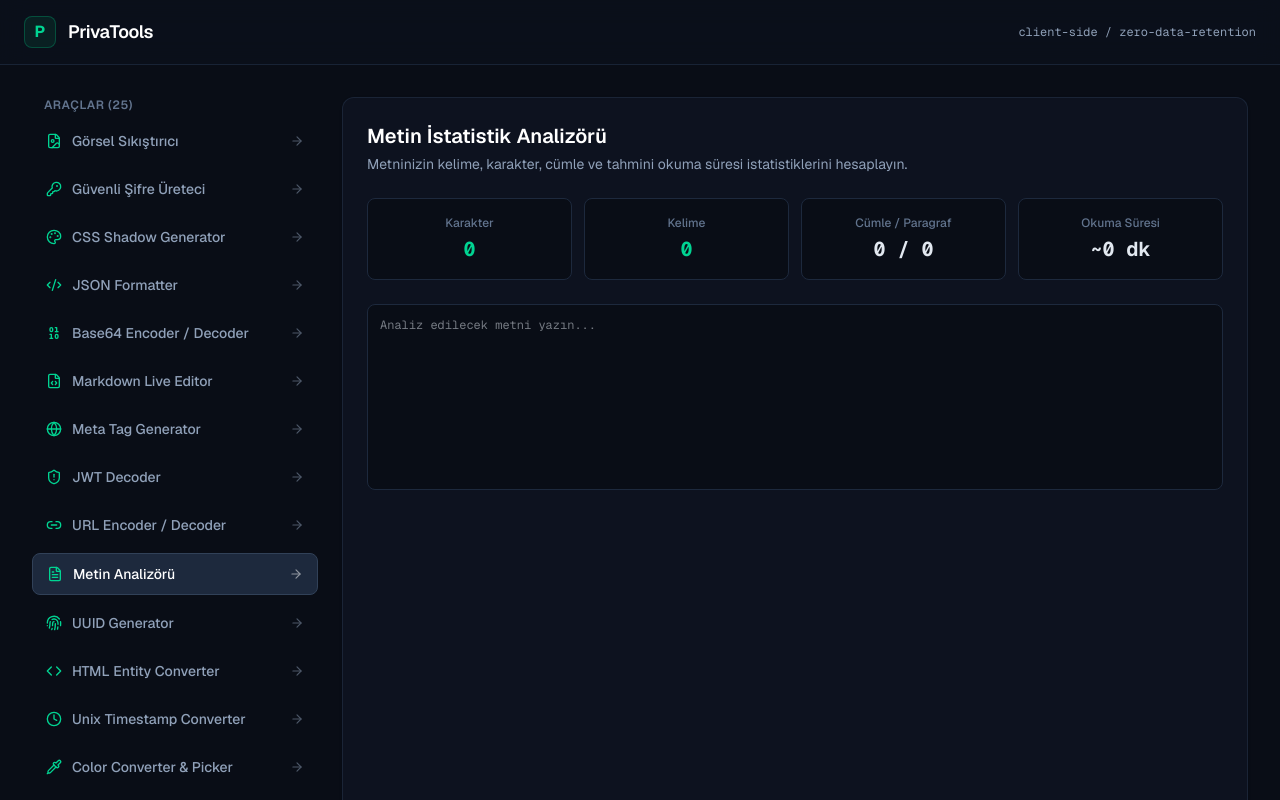
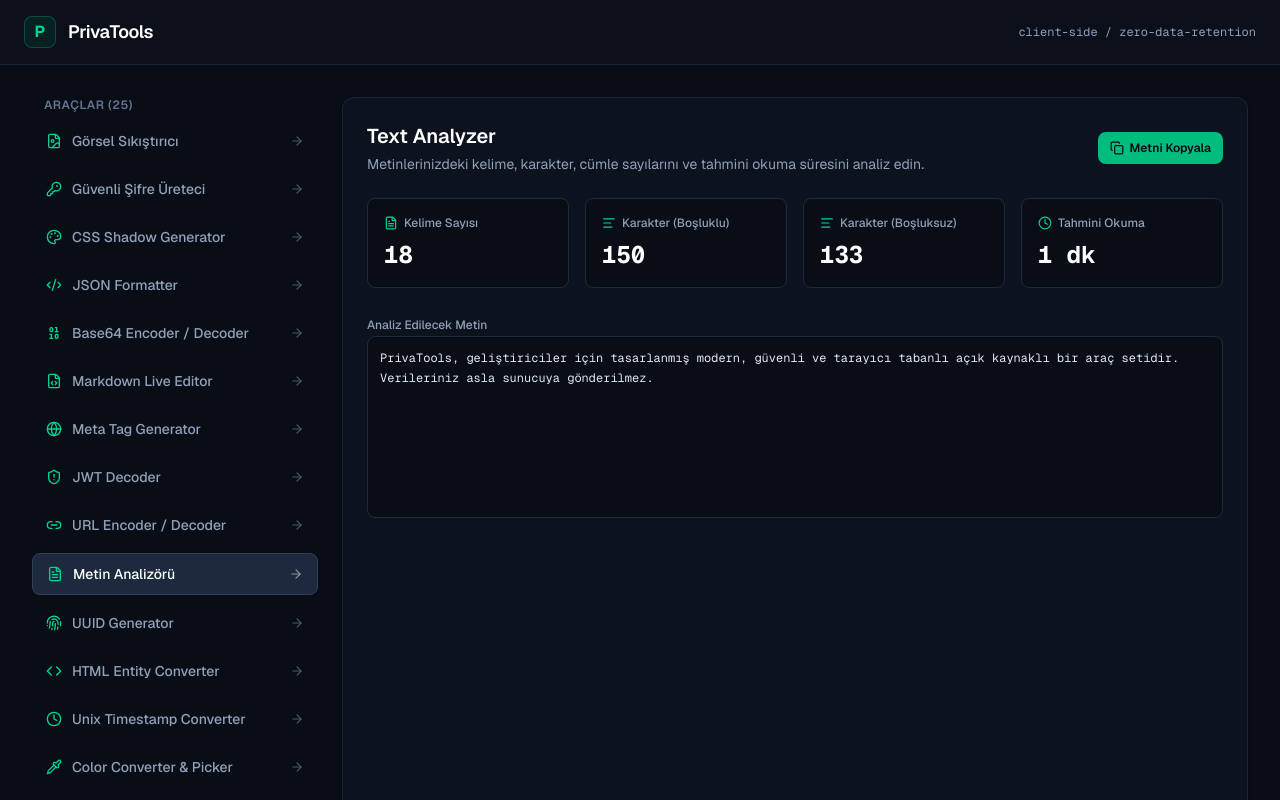
Before and after one commit to MuhammedEdev/privatools, a Next.js app: page / in a window 1280 px wide. Both pictures are taken after a click on the button "Metin Analizörü". Shown: the top 800 px of the page. Built offline with nearby package versions, Linux system fonts and the light colour scheme.

Commit message:
refactor: upgrade TextAnalyzer component with detailed character, word and reading time stats

```diff
--- a/src/components/tools/TextAnalyzer.tsx
+++ b/src/components/tools/TextAnalyzer.tsx
@@ -1,51 +1,77 @@
 "use client";
 
 import { useState } from "react";
+import { FileText, AlignLeft, Clock, Check, Copy } from "lucide-react";
 
 export default function TextAnalyzer() {
-  const [analyzerText, setAnalyzerText] = useState<string>("");
+  const [text, setText] = useState<string>("PrivaTools, geliştiriciler için tasarlanmış modern, güvenli ve tarayıcı tabanlı açık kaynaklı bir araç setidir. Verileriniz asla sunucuya gönderilmez.");
+  const [copied, setCopied] = useState<boolean>(false);
 
-  const charCount = analyzerText.length;
-  const wordCount = analyzerText.trim() ? analyzerText.trim().split(/\s+/).length : 0;
-  const sentenceCount = analyzerText.trim() ? analyzerText.split(/[.!?]+/).filter(Boolean).length : 0;
-  const paragraphCount = analyzerText.trim() ? analyzerText.split(/\n+/).filter(Boolean).length : 0;
-  const readingTime = Math.ceil(wordCount / 200);
+  const charCount = text.length;
+  const charCountNoSpaces = text.replace(/\s/g, "").length;
+  const wordCount = text.trim() ? text.trim().split(/\s+/).length : 0;
+  const sentenceCount = text.split(/[.!?]+/).filter(Boolean).length;
+  const readingTime = Math.ceil(wordCount / 200); // Ortalama dakikada 200 kelime okuma hızı
+
+  const copyToClipboard = () => {
+    if (!text) return;
+    navigator.clipboard.writeText(text);
+    setCopied(true);
+    setTimeout(() => setCopied(false), 2000);
+  };
 
   return (
     <div className="space-y-6">
+      <div className="flex flex-col sm:flex-row sm:items-center justify-between gap-4">
         <div>
-        <h1 className="text-xl font-semibold text-white">Metin İstatistik Analizörü</h1>
+          <h1 className="text-xl font-semibold text-white">Text Analyzer</h1>
           <p className="text-sm text-slate-400 mt-1">
-          Metninizin kelime, karakter, cümle ve tahmini okuma süresi istatistiklerini hesaplayın.
+            Metinlerinizdeki kelime, karakter, cümle sayılarını ve tahmini okuma süresini analiz edin.
           </p>
         </div>
+        {text && (
+          <button
+            onClick={copyToClipboard}
+            className="bg-emerald-500 hover:bg-emerald-400 text-slate-950 font-semibold text-xs py-2 px-3 rounded-lg transition flex items-center gap-1.5"
+          >
+            {copied ? <Check className="w-3.5 h-3.5" /> : <Copy className="w-3.5 h-3.5" />}
+            {copied ? "Kopyalandı" : "Metni Kopyala"}
+          </button>
+        )}
+      </div>
 
-      <div className="grid grid-cols-2 sm:grid-cols-4 gap-3">
-        <div className="bg-[#090D16] border border-slate-800 rounded-lg p-4 text-center">
-          <p className="text-xs text-slate-500 font-medium">Karakter</p>
-          <p className="text-xl font-bold text-emerald-400 mt-1 font-mono">{charCount}</p>
+      <div className="grid grid-cols-2 sm:grid-cols-4 gap-4">
+        {[
+          { label: "Kelime Sayısı", val: wordCount, icon: FileText },
+          { label: "Karakter (Boşluklu)", val: charCount, icon: AlignLeft },
+          { label: "Karakter (Boşluksuz)", val: charCountNoSpaces, icon: AlignLeft },
+          { label: "Tahmini Okuma", val: `${readingTime} dk`, icon: Clock },
+        ].map((item, idx) => {
+          const Icon = item.icon;
+          return (
+            <div key={idx} className="bg-[#090D16] border border-slate-800 rounded-lg p-4 space-y-2">
+              <div className="flex items-center gap-1.5 text-slate-400 text-xs font-medium">
+                <Icon className="w-3.5 h-3.5 text-emerald-400" />
+                <span>{item.label}</span>
               </div>
-        <div className="bg-[#090D16] border border-slate-800 rounded-lg p-4 text-center">
-          <p className="text-xs text-slate-500 font-medium">Kelime</p>
-          <p className="text-xl font-bold text-emerald-400 mt-1 font-mono">{wordCount}</p>
-        </div>
-        <div className="bg-[#090D16] border border-slate-800 rounded-lg p-4 text-center">
-          <p className="text-xs text-slate-500 font-medium">Cümle / Paragraf</p>
-          <p className="text-xl font-bold text-slate-200 mt-1 font-mono">{sentenceCount} / {paragraphCount}</p>
-        </div>
-        <div className="bg-[#090D16] border border-slate-800 rounded-lg p-4 text-center">
-          <p className="text-xs text-slate-500 font-medium">Okuma Süresi</p>
-          <p className="text-xl font-bold text-slate-200 mt-1 font-mono">~{readingTime} dk</p>
+              <div className="text-2xl font-mono font-bold text-white">
+                {item.val}
               </div>
             </div>
+          );
+        })}
+      </div>
 
+      <div className="space-y-2">
+        <label className="text-xs font-medium text-slate-400">Analiz Edilecek Metin</label>
         <textarea
-        rows={10}
-        value={analyzerText}
-        onChange={(e) => setAnalyzerText(e.target.value)}
-        placeholder="Analiz edilecek metni yazın..."
-        className="w-full bg-[#090D16] border border-slate-800 rounded-lg p-3 text-xs font-mono text-slate-200 focus:outline-none focus:border-slate-700 resize-none"
+          rows={8}
+          value={text}
+          onChange={(e) => setText(e.target.value)}
+          placeholder="Analiz edilecek metni buraya yazın veya yapıştırın..."
+          className="w-full bg-[#090D16] border border-slate-800 rounded-lg p-3 text-xs font-mono text-slate-200 focus:outline-none focus:border-slate-700 resize-none leading-relaxed"
         />
+      </div>
     </div>
   );
 }
```
Lines whose indentation alone changed are shown as unchanged.
